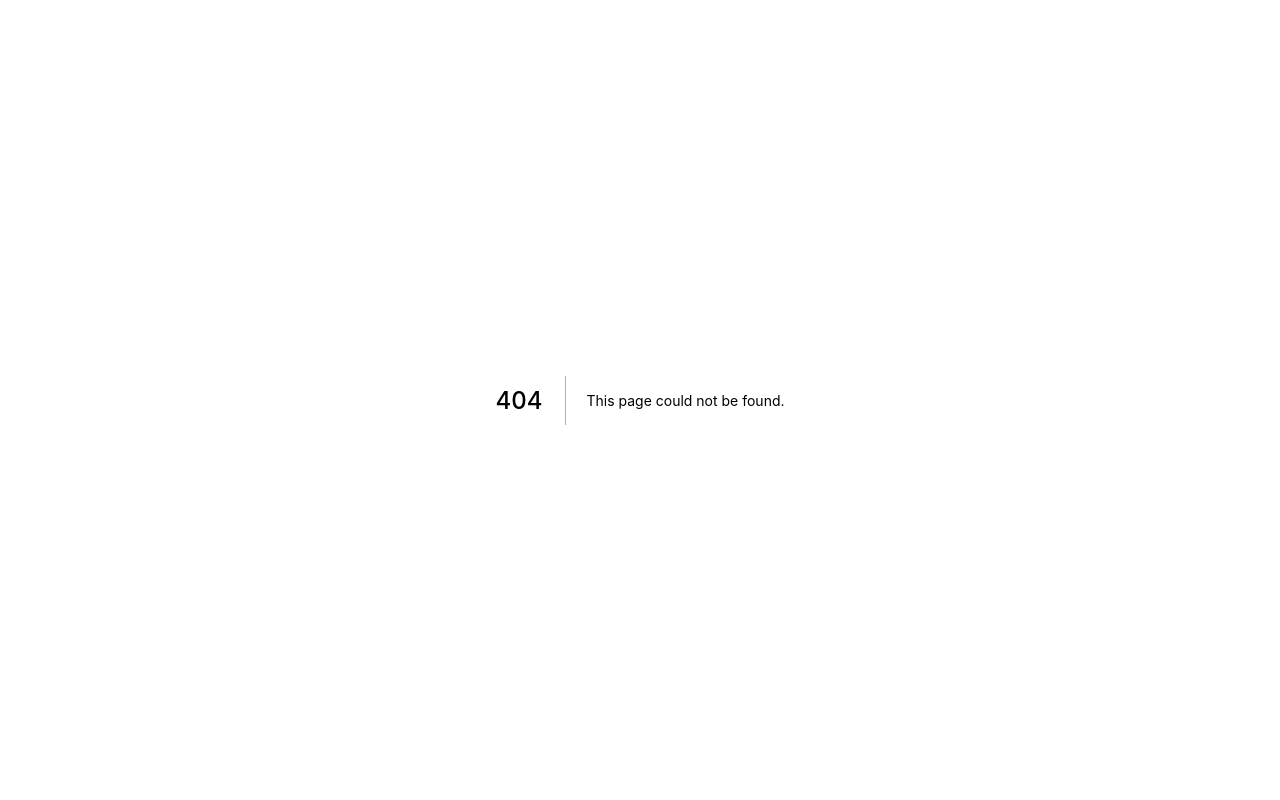
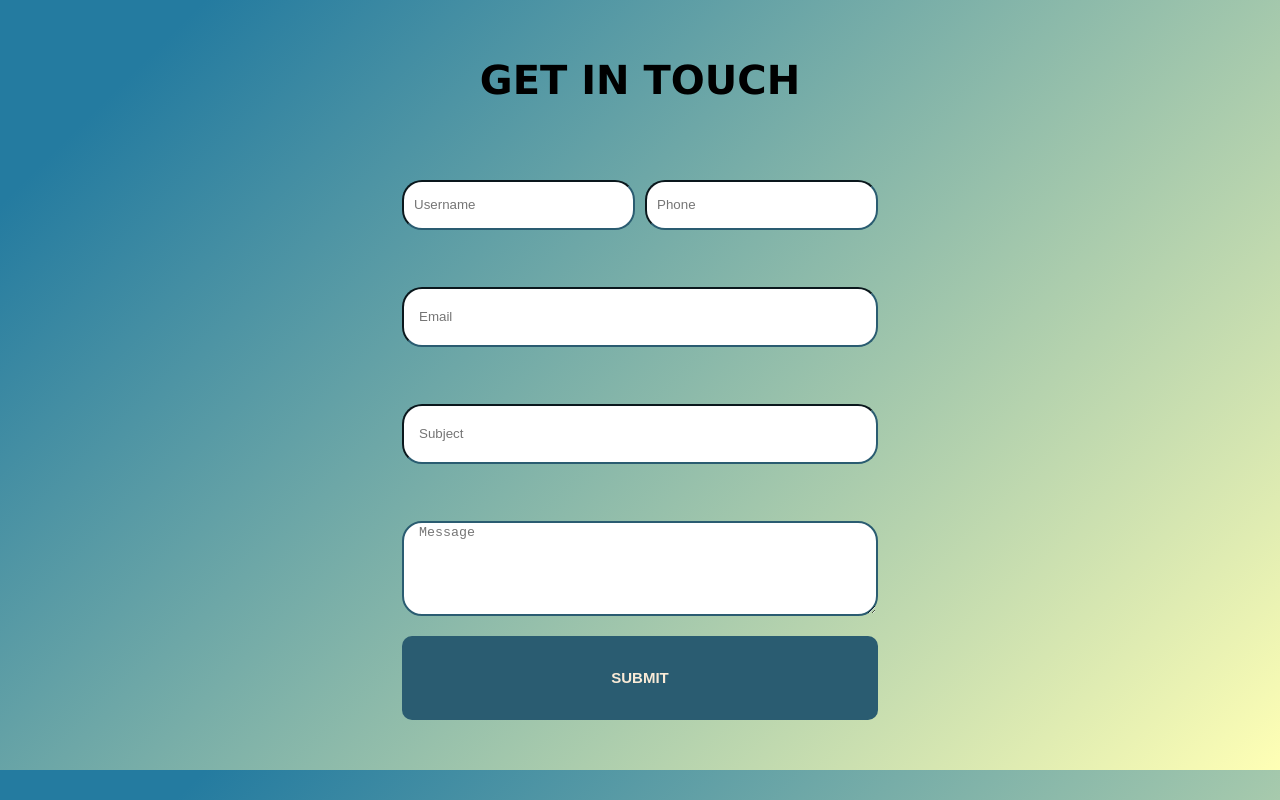
Before and after one commit to Sathwikkd1/portfolio1, a Next.js app: page /contact in a window 1280 px wide. Before the commit this address had no page. Built offline with nearby package versions, Linux system fonts and the light colour scheme.

Commit message:
Create contact.js

```diff
--- /dev/null
+++ b/pages/contact.js
@@ -0,0 +1,27 @@
+import styles from '../styles/contact.module.css'
+import emailjs from 'emailjs-com';
+
+function Contact() {
+    function sendEmail(e){
+        e.preventDefault();
+
+        emailjs.sendForm('service_bzugg76','template_ky9d52v', e.target,"user_6xNrHI7zF6BYxUYcoaoDi").then(res=>{
+            console.log(res);
+        }).catch(err => console.log(err));
+    }
+    return (
+        <div className={styles.container} id="contact">
+           <h1 className={styles.title}>GET IN TOUCH </h1>
+           <form className={styles.form} onSubmit={sendEmail}>
+               <input className={styles.inputS} name="Username"placeholder="Username"/>
+               <input className={styles.inputS} name="Phone" placeholder="Phone"/>
+               <input className={styles.inputL} name="Email" placeholder="Email"/>
+               <input className={styles.inputL} name="Subject" placeholder="Subject"/>
+               <textarea className={styles.textarea} placeholder="Message" row={6} />
+               <button className={styles.btn}>SUBMIT</button>
+           </form>
+        </div>
+    )
+}
+
+export default Contact
```
